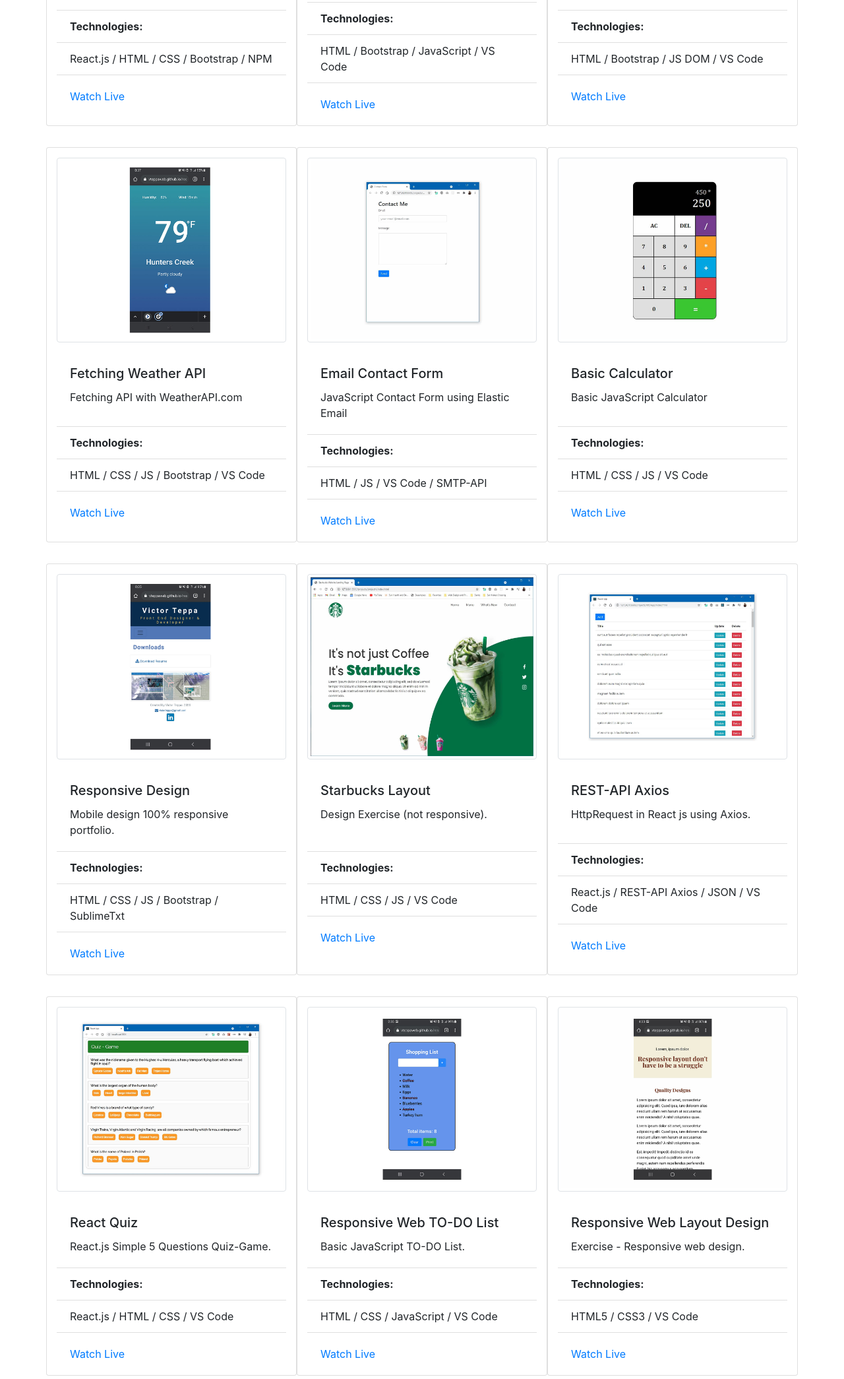
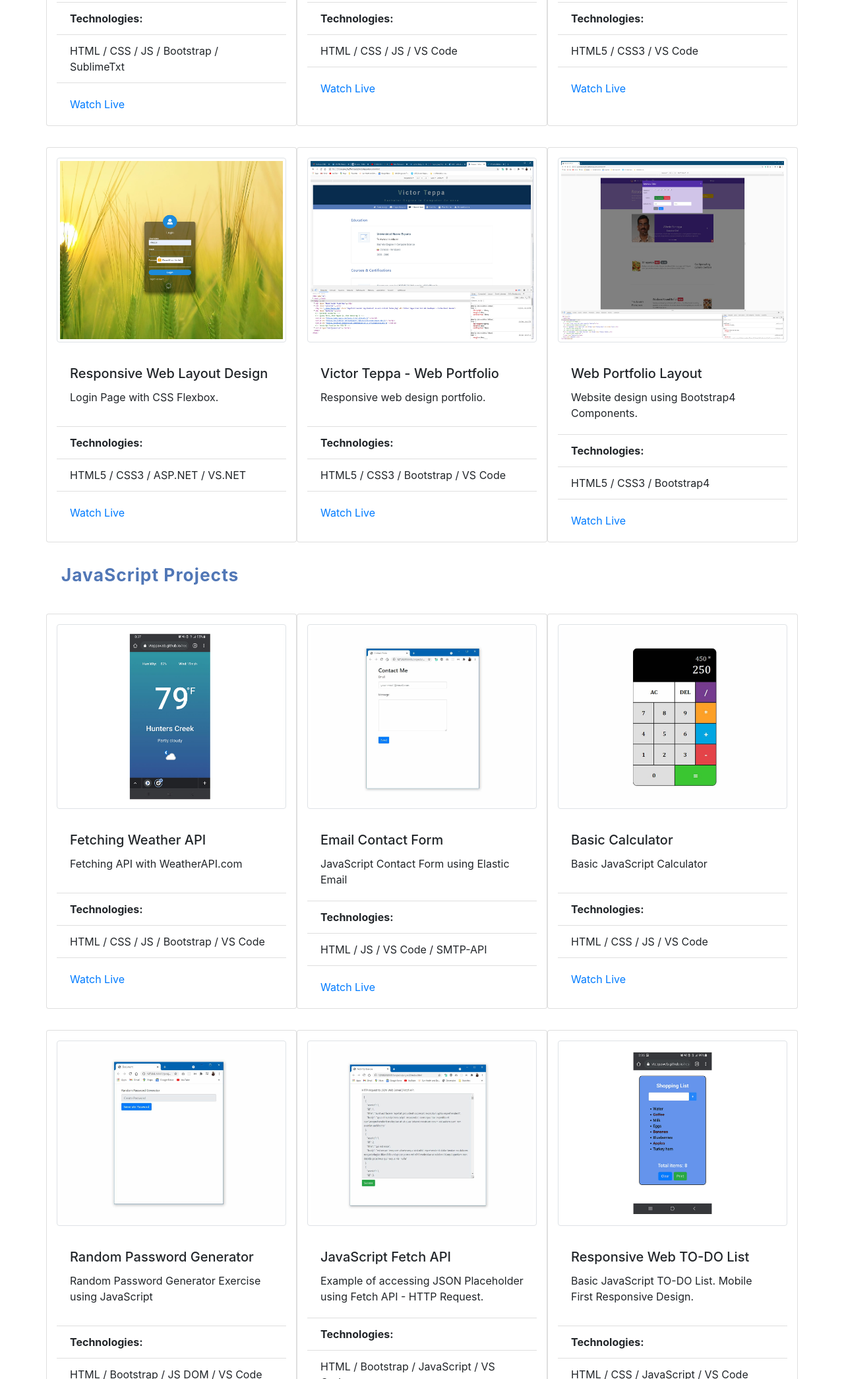
Before and after one commit to vteppaweb/resume, a plain HTML site: page portfolio.html in a window 1280 px wide. Shown: the part 710-2800 px from the top of the page at 66% size. Drawn offline with nearby package versions, Linux system fonts and the light colour scheme.

Commit message:
portfolio

```diff
--- a/portfolio.html
+++ b/portfolio.html
@@ -23,7 +23,6 @@
             </div>
         <div class="div_nav_class nav_a_align">
 
-
             <nav class="navbar navbar-expand-lg navbar-light">
 
                 <button class="navbar-toggler" type="button" data-toggle="collapse" data-target="#navbarNav" aria-controls="navbarNav" aria-expanded="false" aria-label="Toggle navigation">
@@ -32,47 +31,38 @@
               <div class="collapse navbar-collapse" id="navbarNav">
                 <ul class="navbar-nav">
 
-
                     <a href="index.html"  data-toggle="tooltip" data-html="true" title="About Me" data-placement="bottom">
                         <i class="fa fa-home fa-lg" aria-hidden="true"></i>
                         Summary
                     </a>
-
 
                     <a href="experience.html" data-toggle="tooltip" data-html="true" title="Professional Experience" data-placement="bottom">
                         <i class="fa fa-briefcase fa-lg" aria-hidden="true"></i>
                         Work
                     </a>
 
-
                     <a href="education.html" data-toggle="tooltip" data-html="true" title="Education / Courses / Certifications" data-placement="bottom">
                         <i class="fa fa-graduation-cap fa-lg" aria-hidden="true"></i>
                         Education
                     </a>
-
 
                     <a href="skills.html" data-toggle="tooltip" data-html="true" title="Hard & Soft Skills" data-placement="bottom">
                         <i class="fa fa-plus-circle fa-lg" aria-hidden="true"></i>
                         Skills
                     </a>
 
-
                     <a href="portfolio.html" class="a_active">
                         <i class="fa fa-archive fa-lg"></i>
                         Portfolio
                     </a>
 
-
                      <a href="downloads.html" data-toggle="tooltip" data-html="true" title="Download Resume.pdf" data-placement="bottom">
                         <i class="fa fa-envelope fa-lg" aria-hidden="true"></i>
                         Contact
                     </a>
-
                 </ul>
               </div>
             </nav>
-
-
         </div>
     </div>
 
@@ -103,90 +93,153 @@
 
         <div class="row row-content">
             <div class="col-12 div_title_section">
-                <h2 class="h2_class">Web Design & Projects Development</h2>
+                <h2 class="h2_class">Web Design Projects</h2>
             </div>
         </div>
 
 
+        <!-- ROW 1 -->
         <div class="row">
 
-
           <div class="col-12 col-md-4 card" style="width: 18rem;">
-            <a class="thumbnail" href="#" data-image-id="" data-toggle="modal" data-title="React Application"
-               data-image="https://vteppaweb.github.io/resume/imgs/projects/movies.jpg?auto=compress&cs=tinysrgb&dpr=2&h=750&w=1260"
+            <a class="thumbnail" href="#" data-image-id="" data-toggle="modal" data-title="Mobile First / Responsive Design"
+               data-image="https://vteppaweb.github.io/resume/imgs/projects/mobile_first.JPG?auto=compress&cs=tinysrgb&dpr=2&h=750&w=1260"
                data-target="#image-gallery">
                 <img class="img-thumbnail thumb"
-                     src="https://vteppaweb.github.io/resume/imgs/projects/movies.jpg?auto=compress&cs=tinysrgb&dpr=2&h=750&w=1260"
-                     alt="React Application">
+                     src="https://vteppaweb.github.io/resume/imgs/projects/mobile_first.JPG?auto=compress&cs=tinysrgb&dpr=2&h=750&w=1260"
+                     alt="Mobile First / Responsive Design">
             </a>
             <div class="card-body">
-            <h5 class="card-title">React Application</h5>
-            <p class="card-text">Movie Rental App made with React.js. NavBar, SearchBar, Routing Component.</p>
+              <h5 class="card-title">Responsive Design</h5>
+              <p class="card-text">Mobile design 100% responsive portfolio.</p>
             </div>
             <ul class="list-group list-group-flush">
               <li class="list-group-item"><strong>Technologies:</strong></li>
-            <li class="list-group-item">React.js / HTML / CSS / Bootstrap / NPM </li>
+              <li class="list-group-item">HTML / CSS / JS / Bootstrap / SublimeTxt</li>
             </ul>
             <div class="card-body">
-            <a href="https://vteppaweb.github.io/resume/projects/project7/" target="_blank" class="card-link">Watch Live</a>
+              <!-- <a href="https://vteppaweb.github.io/resume/index.html" target="pdf-frame" class="card-link">Watch Live</a> -->
+              <a href="#" target="_blank" class="card-link" onClick="window.open('https://vteppaweb.github.io/resume/downloads.html','Mobile First / Responsive Design','noresizable,height=1280,width=590'); return false;">Watch Live</a>
             </div>
           </div>
 
-
-
-
-
         <div class="col-12 col-md-4 card" style="width: 18rem;">
-                  <a class="thumbnail" href="#" data-image-id="" data-toggle="modal" data-title="Fetch API Exercise"
-                     data-image="https://vteppaweb.github.io/resume/imgs/projects/json.JPG?auto=compress&cs=tinysrgb&dpr=2&h=750&w=1260"
+          <a class="thumbnail" href="#" data-image-id="" data-toggle="modal" data-title="HTML/CSS/JavaScript Starbucks Template"
+              data-image="https://vteppaweb.github.io/resume/imgs/projects/starbucks.JPG?auto=compress&cs=tinysrgb&dpr=2&h=750&w=1260"
               data-target="#image-gallery">
               <img class="img-thumbnail thumb"
-                           src="https://vteppaweb.github.io/resume/imgs/projects/json.JPG?auto=compress&cs=tinysrgb&dpr=2&h=750&w=1260"
-                           alt="Fetch API Exercise">
+                    src="https://vteppaweb.github.io/resume/imgs/projects/starbucks.JPG?auto=compress&cs=tinysrgb&dpr=2&h=750&w=1260"
+                    alt="HTML/CSS/JavaScript Starbucks Template">
           </a>
           <div class="card-body">
-                  <h5 class="card-title">JavaScript Fetch API</h5>
-                  <p class="card-text">Example of accessing JSON Placeholder using Fetch API - HTTP Request.</p>
+            <h5 class="card-title">Starbucks Layout</h5>
+            <p class="card-text">Design Exercise (not responsive).</p>
           </div>
           <ul class="list-group list-group-flush">
             <li class="list-group-item"><strong>Technologies:</strong></li>
-                  <li class="list-group-item">HTML / Bootstrap / JavaScript / VS Code</li>
+            <li class="list-group-item">HTML / CSS / JS / VS Code</li>
           </ul>
           <div class="card-body">
-                  <a href="https://vteppaweb.github.io/resume/projects/project3/index.html" target="_blank" class="card-link">Watch Live</a>
+            <!-- <a href="https://vteppaweb.github.io/resume/projects/project1/index.html" target="_blank" class="card-link">Live</a> -->
+            <a href="#" target="_blank" class="card-link" onClick="window.open('https://vteppaweb.github.io/resume/projects/project1/index.html','HTML/CSS/JavaScript Starbucks Template','noresizable,height=1024,width=1380'); return false;">Watch Live</a>
           </div>
         </div>
 
-
-
-
         <div class="col-12 col-md-4 card" style="width: 18rem;">
-                  <a class="thumbnail" href="#" data-image-id="" data-toggle="modal" data-title="Random Password Generator App"
-                    data-image="https://vteppaweb.github.io/resume/imgs/projects/password.JPG?auto=compress&cs=tinysrgb&dpr=2&h=750&w=1260"
+          <a class="thumbnail" href="#" data-image-id="" data-toggle="modal" data-title="Simple Responsive Web Design"
+              data-image="https://vteppaweb.github.io/resume/imgs/projects/web.jpg?auto=compress&cs=tinysrgb&dpr=2&h=750&w=1260"
               data-target="#image-gallery">
               <img class="img-thumbnail thumb"
-                          src="https://vteppaweb.github.io/resume/imgs/projects/password.JPG?auto=compress&cs=tinysrgb&dpr=2&h=750&w=1260"
-                          alt="Random Password Generator App">
+                    src="https://vteppaweb.github.io/resume/imgs/projects/web.jpg?auto=compress&cs=tinysrgb&dpr=2&h=750&w=1260"
+                    alt="Simple Responsive Web Design">
           </a>
           <div class="card-body">
-                 <h5 class="card-title">Random Password Generator</h5>
-                 <p class="card-text">Random Password Generator Exercise using JavaScript</p>
+            <h5 class="card-title">Responsive Web Layout Design</h5>
+            <p class="card-text">Exercise - Responsive web design.</p>
           </div>
           <ul class="list-group list-group-flush">
             <li class="list-group-item"><strong>Technologies:</strong></li>
-                 <li class="list-group-item">HTML / Bootstrap / JS DOM / VS Code</li>
+            <li class="list-group-item">HTML5 / CSS3 / VS Code</li>
           </ul>
           <div class="card-body">
-                <a href="https://vteppaweb.github.io/resume/projects/project2/index.html" target="_blank" class="card-link">Watch Live</a>
+            <a href="https://vteppaweb.github.io/resume/projects/responsiveDesign/index.html" target="_blank" class="card-link">Watch Live</a>
           </div>
         </div>
 
+        <div class="col-12 col-md-4 card" style="width: 18rem; margin-top: 2rem;">
+          <a class="thumbnail" href="#" data-image-id="" data-toggle="modal" data-title="Login - Authentication ASP.NET"
+             data-image="https://vteppaweb.github.io/resume/imgs/projects/aspx_login.jpg?auto=compress&cs=tinysrgb&dpr=2&h=750&w=1260"
+             data-target="#image-gallery">
+              <img class="img-thumbnail thumb"
+                   src="https://vteppaweb.github.io/resume/imgs/projects/aspx_login.jpg?auto=compress&cs=tinysrgb&dpr=2&h=750&w=1260"
+                   alt="Login - Authentication ASP.NET">
+          </a>
+          <div class="card-body">
+            <h5 class="card-title">Responsive Web Layout Design</h5>
+            <p class="card-text">Login Page with CSS Flexbox.</p>
+          </div>
+          <ul class="list-group list-group-flush">
+            <li class="list-group-item"><strong>Technologies:</strong></li>
+            <li class="list-group-item">HTML5 / CSS3 / ASP.NET / VS.NET</li>
+          </ul>
+          <div class="card-body">
+            <a href="#" class="card-link">Watch Live</a>
+          </div>
       </div>
 
+      <div class="col-12 col-md-4 card" style="width: 18rem; margin-top: 2rem;">
+          <a class="thumbnail" href="#" data-image-id="" data-toggle="modal" data-title="Professional Online Resume"
+             data-image="https://vteppaweb.github.io/resume/imgs/projects/victor_portfolio.jpg?auto=compress&cs=tinysrgb&dpr=2&h=750&w=1260"
+             data-target="#image-gallery">
+              <img class="img-thumbnail thumb"
+                   src="https://vteppaweb.github.io/resume/imgs/projects/victor_portfolio.jpg?auto=compress&cs=tinysrgb&dpr=2&h=750&w=1260"
+                   alt="Professional Online Resume">
+          </a>
+          <div class="card-body">
+            <h5 class="card-title">Victor Teppa - Web Portfolio</h5>
+            <p class="card-text">Responsive web design portfolio.</p>
+          </div>
+          <ul class="list-group list-group-flush">
+            <li class="list-group-item"><strong>Technologies:</strong></li>
+            <li class="list-group-item">HTML5 / CSS3 / Bootstrap / VS Code</li>
+          </ul>
+          <div class="card-body">
+            <a href="https://vteppaweb.github.io/resume/index.html" target="_blank" class="card-link">Watch Live</a>
+          </div>
+      </div>
 
-        <div class="row" style="margin-top: 2rem;">
+      <div class="col-12 col-md-4 card" style="width: 18rem; margin-top: 2rem;">
+          <a class="thumbnail" href="#" data-image-id="" data-toggle="modal" data-title="Bootstrap 4 - Website"
+            data-image="https://vteppaweb.github.io/resume/imgs/projects/ristorante.jpg?auto=compress&cs=tinysrgb&dpr=2&h=750&w=1260"
+            data-target="#image-gallery">
+              <img class="img-thumbnail thumb"
+                  src="https://vteppaweb.github.io/resume/imgs/projects/ristorante.jpg?auto=compress&cs=tinysrgb&dpr=2&h=750&w=1260"
+                  alt="Bootstrap 4 - Website">
+          </a>
+          <div class="card-body">
+            <h5 class="card-title">Web Portfolio Layout</h5>
+            <p class="card-text">Website design using Bootstrap4 Components.</p>
+          </div>
+          <ul class="list-group list-group-flush">
+            <li class="list-group-item"><strong>Technologies:</strong></li>
+            <li class="list-group-item">HTML5 / CSS3 / Bootstrap4</li>
+          </ul>
+          <div class="card-body">
+            <a href="#" class="card-link">Watch Live</a>
+          </div>
+      </div>
+
+      </div> <!-- END -->
 
 
+      <div class="row">
+        <div class="col-12 div_sub_title_section">
+          <h2 class="h2_class">JavaScript Projects</h2>
+        </div>
+      </div>
+
+      <!-- ROW 2 -->
+      <div class="row">
 
           <div class="col-12 col-md-4 card" style="width: 18rem;">
             <a class="thumbnail" href="#" data-image-id="" data-toggle="modal" data-title="Fetch API - Weather"
@@ -232,9 +285,6 @@
           </div>
       </div>
 
-
-
-
       <div class="col-12 col-md-4 card" style="width: 18rem;">
           <a class="thumbnail" href="#" data-image-id="" data-toggle="modal" data-title="Basic Calculator"
               data-image="https://vteppaweb.github.io/resume/imgs/projects/calculator.jpg?auto=compress&cs=tinysrgb&dpr=2&h=750&w=1260"
@@ -256,60 +306,98 @@
           </div>
       </div>
 
-
-        </div>
-
-
-
-
-
-        <div class="row" style="margin-top: 2rem;">
-
-
-
-          <div class="col-12 col-md-4 card" style="width: 18rem;">
-            <a class="thumbnail" href="#" data-image-id="" data-toggle="modal" data-title="Mobile First / Responsive Design"
-               data-image="https://vteppaweb.github.io/resume/imgs/projects/mobile_first.JPG?auto=compress&cs=tinysrgb&dpr=2&h=750&w=1260"
+      <div class="col-12 col-md-4 card" style="width: 18rem; margin-top: 2rem;">
+          <a class="thumbnail" href="#" data-image-id="" data-toggle="modal" data-title="Random Password Generator App"
+              data-image="https://vteppaweb.github.io/resume/imgs/projects/password.JPG?auto=compress&cs=tinysrgb&dpr=2&h=750&w=1260"
               data-target="#image-gallery">
             <img class="img-thumbnail thumb"
-                     src="https://vteppaweb.github.io/resume/imgs/projects/mobile_first.JPG?auto=compress&cs=tinysrgb&dpr=2&h=750&w=1260"
-                     alt="Mobile First / Responsive Design">
+                src="https://vteppaweb.github.io/resume/imgs/projects/password.JPG?auto=compress&cs=tinysrgb&dpr=2&h=750&w=1260"
+                alt="Random Password Generator App">
           </a>
           <div class="card-body">
-            <h5 class="card-title">Responsive Design</h5>
-            <p class="card-text">Mobile design 100% responsive portfolio.</p>
+            <h5 class="card-title">Random Password Generator</h5>
+            <p class="card-text">Random Password Generator Exercise using JavaScript</p>
           </div>
           <ul class="list-group list-group-flush">
             <li class="list-group-item"><strong>Technologies:</strong></li>
-            <li class="list-group-item">HTML / CSS / JS / Bootstrap / SublimeTxt</li>
+            <li class="list-group-item">HTML / Bootstrap / JS DOM / VS Code</li>
           </ul>
           <div class="card-body">
-            <!-- <a href="https://vteppaweb.github.io/resume/index.html" target="pdf-frame" class="card-link">Watch Live</a> -->
-            <a href="#" target="_blank" class="card-link" onClick="window.open('https://vteppaweb.github.io/resume/downloads.html','Mobile First / Responsive Design','noresizable,height=1280,width=590'); return false;">Watch Live</a>
+            <a href="https://vteppaweb.github.io/resume/projects/project2/index.html" target="_blank" class="card-link">Watch Live</a>
           </div>
       </div>
 
-
-
-        <div class="col-12 col-md-4 card" style="width: 18rem;">
-          <a class="thumbnail" href="#" data-image-id="" data-toggle="modal" data-title="HTML/CSS/JavaScript Starbucks Template"
-            data-image="https://vteppaweb.github.io/resume/imgs/projects/starbucks.JPG?auto=compress&cs=tinysrgb&dpr=2&h=750&w=1260"
+      <div class="col-12 col-md-4 card" style="width: 18rem; margin-top: 2rem;">
+          <a class="thumbnail" href="#" data-image-id="" data-toggle="modal" data-title="Fetch API Exercise"
+            data-image="https://vteppaweb.github.io/resume/imgs/projects/json.JPG?auto=compress&cs=tinysrgb&dpr=2&h=750&w=1260"
             data-target="#image-gallery">
               <img class="img-thumbnail thumb"
-                  src="https://vteppaweb.github.io/resume/imgs/projects/starbucks.JPG?auto=compress&cs=tinysrgb&dpr=2&h=750&w=1260"
-                  alt="HTML/CSS/JavaScript Starbucks Template">
+                  src="https://vteppaweb.github.io/resume/imgs/projects/json.JPG?auto=compress&cs=tinysrgb&dpr=2&h=750&w=1260"
+                  alt="Fetch API Exercise">
           </a>
           <div class="card-body">
-         <h5 class="card-title">Starbucks Layout</h5>
-         <p class="card-text">Design Exercise (not responsive).</p>
+            <h5 class="card-title">JavaScript Fetch API</h5>
+            <p class="card-text">Example of accessing JSON Placeholder using Fetch API - HTTP Request.</p>
           </div>
           <ul class="list-group list-group-flush">
             <li class="list-group-item"><strong>Technologies:</strong></li>
-         <li class="list-group-item">HTML / CSS / JS / VS Code</li>
+            <li class="list-group-item">HTML / Bootstrap / JavaScript / VS Code</li>
           </ul>
           <div class="card-body">
-        <!-- <a href="https://vteppaweb.github.io/resume/projects/project1/index.html" target="_blank" class="card-link">Live</a> -->
-        <a href="#" target="_blank" class="card-link" onClick="window.open('https://vteppaweb.github.io/resume/projects/project1/index.html','HTML/CSS/JavaScript Starbucks Template','noresizable,height=1024,width=1380'); return false;">Watch Live</a>
+            <a href="https://vteppaweb.github.io/resume/projects/project3/index.html" target="_blank" class="card-link">Watch Live</a>
+          </div>
+      </div>
+
+      <div class="col-12 col-md-4 card" style="width: 18rem; margin-top: 2rem;">
+          <a class="thumbnail" href="#" data-image-id="" data-toggle="modal" data-title="Basic Shopping/To Do List"
+            data-image="https://vteppaweb.github.io/resume/imgs/projects/list.jpg?auto=compress&cs=tinysrgb&dpr=2&h=750&w=1260"
+            data-target="#image-gallery">
+              <img class="img-thumbnail thumb"
+                  src="https://vteppaweb.github.io/resume/imgs/projects/list.jpg?auto=compress&cs=tinysrgb&dpr=2&h=750&w=1260"
+                  alt="Basic Shopping/To Do List">
+          </a>
+          <div class="card-body">
+            <h5 class="card-title">Responsive Web TO-DO List</h5>
+            <p class="card-text">Basic JavaScript TO-DO List. Mobile First Responsive Design.</p>
+          </div>
+          <ul class="list-group list-group-flush">
+            <li class="list-group-item"><strong>Technologies:</strong></li>
+            <li class="list-group-item">HTML / CSS / JavaScript / VS Code</li>
+          </ul>
+          <div class="card-body">
+            <a href="https://vteppaweb.github.io/resume/projects/shoppingList/index.html" target="_blank" class="card-link">Watch Live</a>
+          </div>
+      </div>
+
+    </div> <!-- END -->
+
+    <div class="row">
+        <div class="col-12 div_sub_title_section">
+          <h2 class="h2_class">React.js Projects</h2>
+        </div>
+    </div>
+
+    <!-- ROW 3 -->
+      <div class="row">
+
+          <div class="col-12 col-md-4 card" style="width: 18rem;">
+              <a class="thumbnail" href="#" data-image-id="" data-toggle="modal" data-title="React Application"
+                data-image="https://vteppaweb.github.io/resume/imgs/projects/movies.jpg?auto=compress&cs=tinysrgb&dpr=2&h=750&w=1260"
+                data-target="#image-gallery">
+                  <img class="img-thumbnail thumb"
+                      src="https://vteppaweb.github.io/resume/imgs/projects/movies.jpg?auto=compress&cs=tinysrgb&dpr=2&h=750&w=1260"
+                      alt="React Application">
+              </a>
+            <div class="card-body">
+              <h5 class="card-title">React Application</h5>
+              <p class="card-text">Movie Rental App made with React.js. NavBar, SearchBar, Routing Component.</p>
+            </div>
+            <ul class="list-group list-group-flush">
+              <li class="list-group-item"><strong>Technologies:</strong></li>
+              <li class="list-group-item">React.js / HTML / CSS / Bootstrap / NPM </li>
+            </ul>
+            <div class="card-body">
+              <a href="https://vteppaweb.github.io/resume/projects/project7/" target="_blank" class="card-link">Watch Live</a>
             </div>
           </div>
 
@@ -334,14 +422,6 @@
             </div>
           </div>
 
-
-
-        </div>
-
-
-        <div class="row" style="margin-top: 2rem;">
-
-
           <div class="col-12 col-md-4 card" style="width: 18rem;">
             <a class="thumbnail" href="#" data-image-id="" data-toggle="modal" data-title="React Basic Quiz-Game"
               data-image="https://vteppaweb.github.io/resume/imgs/projects/quiz.jpg?auto=compress&cs=tinysrgb&dpr=2&h=750&w=1260"
@@ -361,60 +441,18 @@
             <div class="card-body">
               <a href="https://vteppaweb.github.io/resume/projects/quizGame/index.html" target="_blank" class="card-link">Watch Live</a>
             </div>
-
           </div>
 
+      </div> <!-- END -->
 
-
-      <div class="col-12 col-md-4 card" style="width: 18rem;">
-        <a class="thumbnail" href="#" data-image-id="" data-toggle="modal" data-title="Basic Shopping/To Do List"
-           data-image="https://vteppaweb.github.io/resume/imgs/projects/list.jpg?auto=compress&cs=tinysrgb&dpr=2&h=750&w=1260"
-           data-target="#image-gallery">
-            <img class="img-thumbnail thumb"
-                 src="https://vteppaweb.github.io/resume/imgs/projects/list.jpg?auto=compress&cs=tinysrgb&dpr=2&h=750&w=1260"
-                 alt="Basic Shopping/To Do List">
-        </a>
-      <div class="card-body">
-        <h5 class="card-title">Responsive Web TO-DO List</h5>
-        <p class="card-text">Basic JavaScript TO-DO List.</p>
-      </div>
-      <ul class="list-group list-group-flush">
-        <li class="list-group-item"><strong>Technologies:</strong></li>
-        <li class="list-group-item">HTML / CSS / JavaScript / VS Code</li>
-      </ul>
-      <div class="card-body">
-        <a href="https://vteppaweb.github.io/resume/projects/shoppingList/index.html" target="_blank" class="card-link">Watch Live</a>
+      <div class="row row-content">
+        <div class="col-12 div_sub_title_section">
+            <h2 class="h2_class">Code Samples & SEO Web Optimization</h2>
         </div>
       </div>
 
-
-
-
-        <div class="col-12 col-md-4 card" style="width: 18rem;">
-          <a class="thumbnail" href="#" data-image-id="" data-toggle="modal" data-title="Simple Responsive Web Design"
-              data-image="https://vteppaweb.github.io/resume/imgs/projects/web.jpg?auto=compress&cs=tinysrgb&dpr=2&h=750&w=1260"
-              data-target="#image-gallery">
-              <img class="img-thumbnail thumb"
-                    src="https://vteppaweb.github.io/resume/imgs/projects/web.jpg?auto=compress&cs=tinysrgb&dpr=2&h=750&w=1260"
-                    alt="Simple Responsive Web Design">
-          </a>
-        <div class="card-body">
-          <h5 class="card-title">Responsive Web Layout Design</h5>
-          <p class="card-text">Exercise - Responsive web design.</p>
-        </div>
-        <ul class="list-group list-group-flush">
-          <li class="list-group-item"><strong>Technologies:</strong></li>
-          <li class="list-group-item">HTML5 / CSS3 / VS Code</li>
-        </ul>
-        <div class="card-body">
-          <a href="https://vteppaweb.github.io/resume/projects/responsiveDesign/index.html" target="_blank" class="card-link">Watch Live</a>
-        </div>
-      </div>
-
-
-    </div>
-
-    <div class="row" style="margin-top: 2rem;">
+      <!-- ROW 4 -->
+      <div class="row">
 
         <div class="col-12 col-md-4 card" style="width: 18rem;">
           <a class="thumbnail" href="#" data-image-id="" data-toggle="modal" data-title="Consuming REST API in React with Axios"
@@ -480,20 +518,9 @@
       </div>
     </div>
 
-</div>
+  </div> <!-- END -->
 
 
-
-<div class="row" style="margin-top: 2rem;">
-
-
-
-
-
-
-
-
-</div>
 
    <!--              <div class="col-12 col-md-4">
                     <a class="thumbnail" href="#" data-image-id="" data-toggle="modal" data-title="Directv - UI/UX Design"
```
Lines whose indentation alone changed are shown as unchanged.
